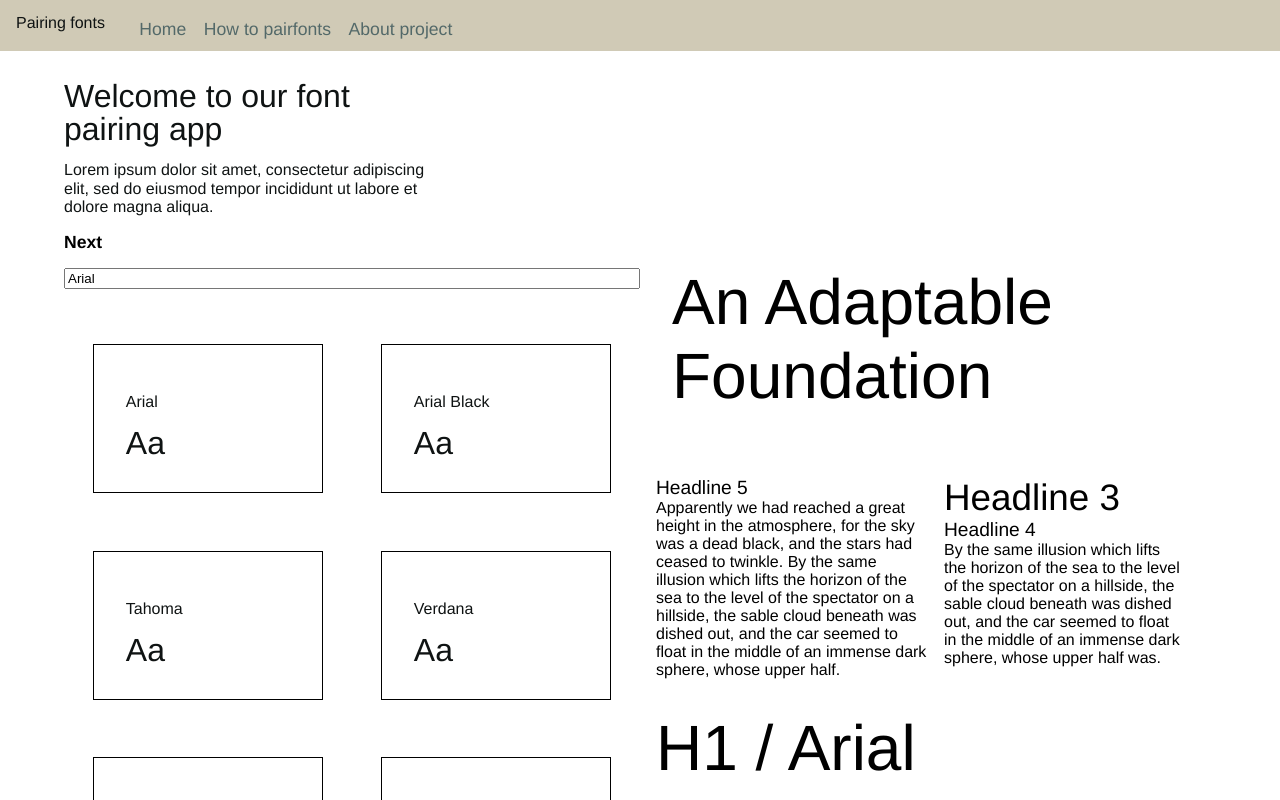
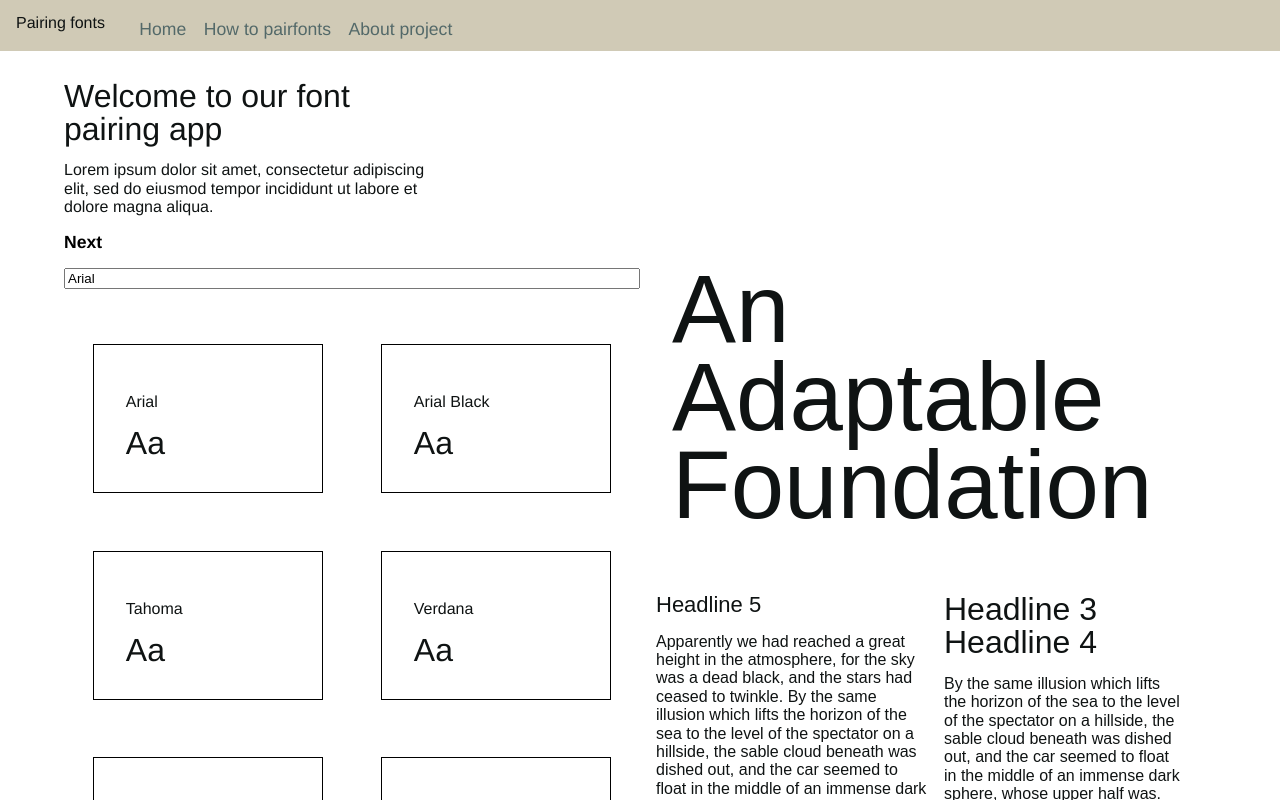
Before and after one commit to Raymondshen/499_Final, a React (Create React App) app in the folder alpha/: page /#/choose in a window 1280 px wide. Built offline with nearby package versions, Linux system fonts and the light colour scheme.

Commit message:
Updating flow

```diff
--- a/alpha/src/pages/home/components.js
+++ b/alpha/src/pages/home/components.js
@@ -3,26 +3,33 @@ import React from 'react';
 //Question for pairing dock. How does one change the unique h1 for the user and not the whole document.
 
 //Components that's global
-const PairingDoc = ({fontStyle, fontName}) => {
+
+
+//Pairing doc, pass font style as a property as well
+const PairingDoc = ({fontStyle, fontSize, fontName}) => {
     return ( <>
       <section className="grid p-xs-m">
-        <div className="userInputH1 col--12">An Adaptable Foundation</div>
+        <h1 style={{fontFamily:fontStyle}} className="col--12">An Adaptable Foundation</h1>
       </section>
       <section className="grid p-xs-m p-xs-hs">
         <div className="col--6">
-          <div className="userInputH5">Headline 5</div>
-          <div className="userInputP">Apparently we had reached a great height in the atmosphere, for the sky was a dead black, and the stars had ceased to twinkle. By the same illusion which lifts the horizon of the sea to the level of the spectator on a hillside, the sable cloud beneath was dished out, and the car seemed to float in the middle of an immense dark sphere, whose upper half.</div>
+          <h5 style={{fontFamily:fontStyle}}>Headline 5</h5>
+          <p style={{fontFamily:fontStyle}}>Apparently we had reached a great height in the atmosphere, for the sky was a dead black, and the stars had ceased to twinkle. By the same illusion which lifts the horizon of the sea to the level of the spectator on a hillside, the sable cloud beneath was dished out, and the car seemed to float in the middle of an immense dark sphere, whose upper half.</p>
         </div>
         <div className="col--6 offset--7 p-xs-hs">
-        <div className="userInputH3">Headline 3</div>
-        <div className="userInputH4">Headline 4</div>
-          <div className="userInputP">
+        <h3 style={{fontFamily:fontStyle}}>Headline 3</h3>
+        <h4 style={{fontFamily:fontStyle}}>Headline 4</h4>
+          <p style={{fontFamily:fontStyle}}>
             By the same illusion which lifts the horizon of the sea to the level of the spectator on a hillside, the sable cloud beneath was dished out, and the car seemed to float in the middle of an immense dark sphere, whose upper half was.
-          </div>
+          </p>
         </div>
       </section>
       <section className="p-xs-hs">
-        <TypeHierchy style={fontStyle} text={fontName}/>
+        <TypeHierchy
+          fontStyle={fontStyle}
+          fontSize={fontSize}
+          text={fontName}
+          />
       </section>
     </>
     );
@@ -43,34 +50,17 @@ const ClickList = ({data,callback}) => {
 }
 
 //Components that's local
-const TypeHierchy = ({fontStyle, text}) => {
+const TypeHierchy = ({fontStyle, fontSize, text}) => {
   return (
     <section>
-      <div className="userInputH1 m-xs-bs" style={{fontFamily:fontStyle}}>H1 / {text}</div>
-      <div className="userInputH2 m-xs-bs" style={{fontFamily:fontStyle}}>H2 / {text}</div>
-      <div className="userInputH3 m-xs-bs" style={{fontFamily:fontStyle}}>H3 / {text}</div>
-      <div className="userInputH4 m-xs-bs" style={{fontFamily:fontStyle}}>H4 / {text}</div>
-      <div className="userInputH5 m-xs-bs" style={{fontFamily:fontStyle}}>H5 / {text}</div>
-      <div className="userInputP m-xs-bs" style={{fontFamily:fontStyle}}>p / {text}</div>
+      <h1 className="userInputH1 m-xs-bs" style={{fontFamily:fontStyle, fontSize:fontSize}}>H1 / {text}</h1>
+      <h2 className="userInputH2 m-xs-bs" style={{fontFamily:fontStyle}}>H2 / {text}</h2>
+      <h3 className="userInputH3 m-xs-bs" style={{fontFamily:fontStyle}}>H3 / {text}</h3>
+      <h4 className="userInputH4 m-xs-bs" style={{fontFamily:fontStyle}}>H4 / {text}</h4>
+      <h5 className="userInputH5 m-xs-bs" style={{fontFamily:fontStyle}}>H5 / {text}</h5>
+      <p className="userInputP m-xs-bs" style={{fontFamily:fontStyle}}>p / {text}</p>
     </section>
   );
 }
 
-const Slider = () => {
-  return (
-    <section>
-    </section>
-  );
-}
-
-const FontCard = () => {
-  return (
-    <section>
-      <h4>
-        Aa
-      </h4>
-    </section>
-  );
-}
-
-export {PairingDoc, ClickList, Slider, FontCard};
+export {PairingDoc, ClickList};
--- a/alpha/src/pages/home/index.js
+++ b/alpha/src/pages/home/index.js
@@ -20,8 +20,9 @@ const HomePage = () => {
 	// These will reset if you ever navigate away from the Learn pages
 	let [fonts,setFont] = useReducer(
 		(s,a) => ({...s,...a}),
-		{first:'Arial',second:'serif'}
+		{first:'Arial', second:'serif'}
 	);
+	let [num,setNum] = useState(14);
 
 	return(
 		<article className="container max-xs-s p-xs-ts">
@@ -37,7 +38,16 @@ const HomePage = () => {
 						<PairFont
 							path={path}
 							fonts={fonts}
+							num={num}
 							setFont={setFont}
+						/>
+					</Route>
+					<Route path={`${path}/1`}>
+						<SetSize
+							path={path}
+							fonts={fonts}
+							num={num}
+							setNum={setNum}
 						/>
 					</Route>
 				</Switch>
@@ -50,16 +60,8 @@ const HomePage = () => {
 //If this is the flow we want to go for. The flow is accesable from the home screen.
 
 const PairFont = ({path,fonts,setFont}) => {
+	//Here insert jason file with all of our fonts.
 	let fontlist = ['Arial', 'Arial Black', 'Tahoma', 'Verdana', 'Sans-Serif', 'Open-Sans'];
-
-	const handleSubmit = (e) => {
-		e.preventDefault();
-	}
-
-	const handleChange = (e) => {
-		e.preventDefault();
-		setFont({first:e.target.value});
-	}
 
 	const handleInput = (e) => {
 		e.preventDefault();
@@ -71,13 +73,45 @@ const PairFont = ({path,fonts,setFont}) => {
 			<div className="col--6">
 				<div className="p-xs-bs"><Link to={`${path}/1`}>Next</Link></div>
 				<input className="font-input m-xs-bm" type="text" value={fonts.first} onChange={handleInput} />
-				<ClickList data={fontlist} callback={setFont} />
+				<ClickList
+					data={fontlist}
+					callback={setFont}
+					/>
 			</div>
 			<div className="col--6 offset--7 pairing-wrapper">
-				<PairingDoc fontStyle={fonts.first} fontName={fonts.first}/>
+				<PairingDoc
+					fontSize={72}
+					fontStyle={fonts.first}
+					fontName={fonts.first}
+					/>
 			</div>
 		</section>
 	);
 }
 
+const SetSize = ({path,fonts,num,setNum}) => {
+
+	const doNum = e => {
+		e.preventDefault();
+		setNum(e.target.value)
+	}
+
+	return (
+		<section className="grid">
+			<div className="col--6">
+				<div className="p-xs-bs"><Link to={`${path}/2`}>Next</Link></div>
+				<input type="range" value={num} min="12" max="72" id="font-size" onChange={doNum}/>
+			</div>
+			<div className="col--6 offset--7 pairing-wrapper">
+				<PairingDoc
+					fontSize={num}
+					fontStyle={fonts.first}
+					fontName={fonts.first}
+					/>
+			</div>
+		</section>
+	);
+}
+
+
 export default HomePage;
--- a/alpha/src/styles/_theme.scss
+++ b/alpha/src/styles/_theme.scss
@@ -103,28 +103,3 @@ header {
 	cursor: pointer;
 	margin: 5%;
 }
-
-
-//Here goes all of the user class's that will change depending on what the users input to the left. It's not the same as the h1 of the whole docs.
-.userInputH1{
-	font-size: 4em;
-}
-.userInputH2{
-	font-size: 3em;
-}
-.userInputH3{
-	font-size: 2.3em;
-}
-
-.userInputH4{
-	font-size: 1.2em;
-
-}
-
-.userInputH5{
-	font-size: 1.2em;
-}
-
-.userInputP{
-	font-size: 1em;
-}
```
Also changed, not shown: alpha/src/data/data.js (added, +27 -0 lines), alpha/src/styles/style.min.css.
